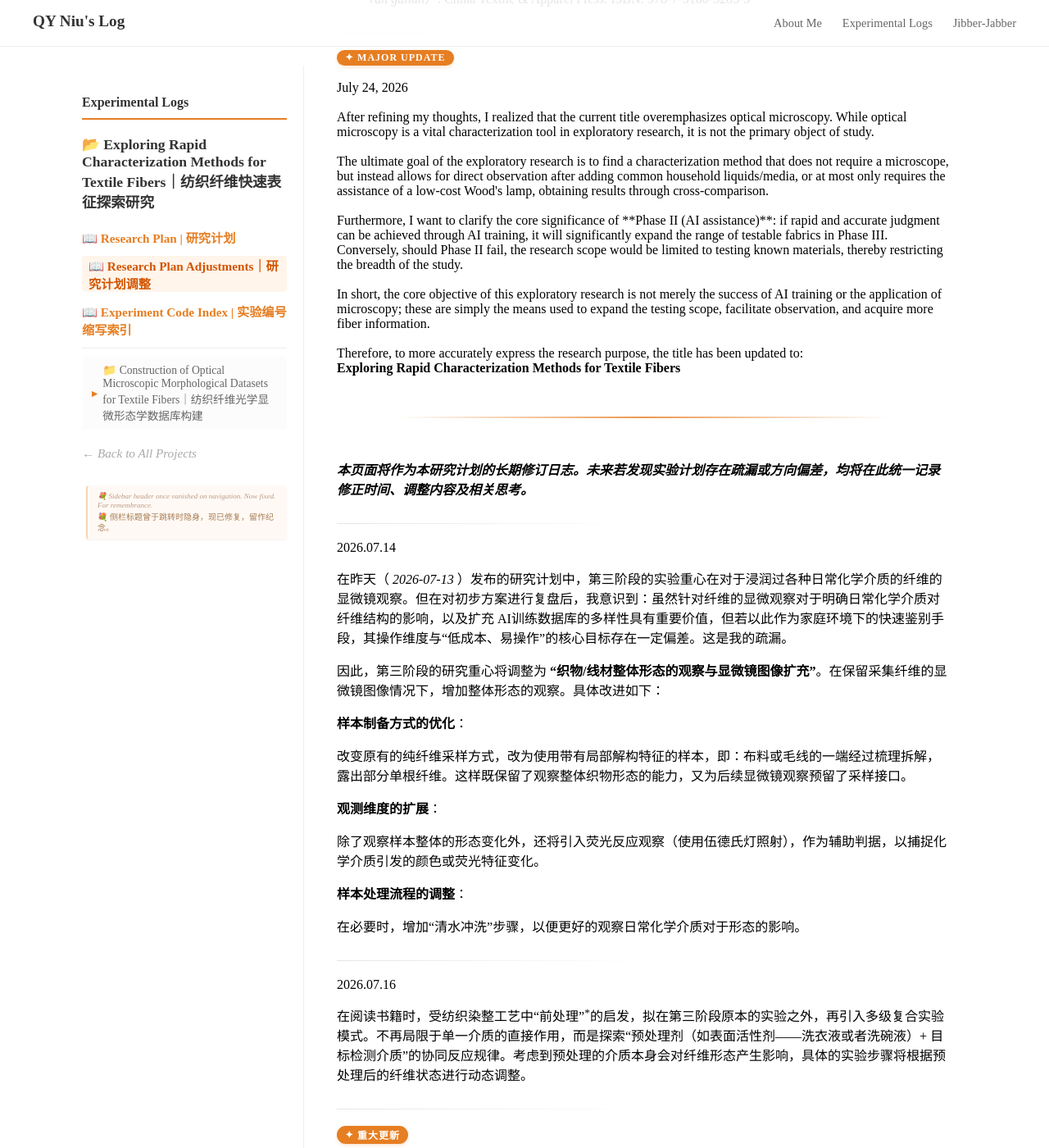
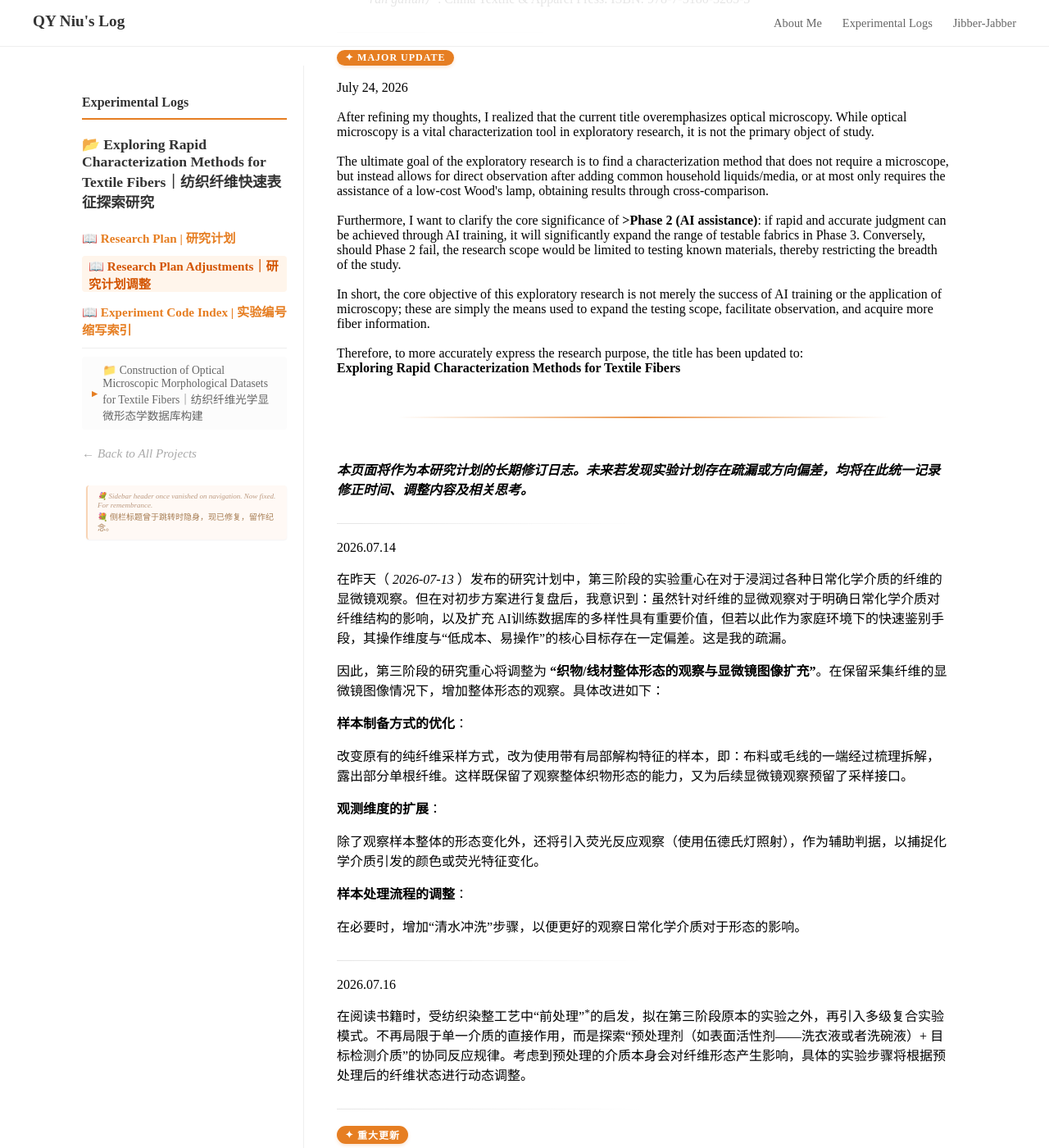
Before and after one commit to nqy-exp/nqy-exp.github.io, a Jekyll site: the page built from _projects/projectA/pa-rp-adjust.md, in a window 1280 px wide and 1400 px high, scrolled down 1178 px. Shown: the whole window at 82% size. Built offline with Jekyll 4.4.1, drawn with Linux system fonts in a browser that asks for light colours; some of the changed text lies outside the part shown.

Commit message:
Update pa-rp-adjust.md
careless
4 ** not change to strong

```diff
--- a/_projects/projectA/pa-rp-adjust.md
+++ b/_projects/projectA/pa-rp-adjust.md
@@ -50,7 +50,7 @@ After refining my thoughts, I realized that the current title overemphasizes opt
 <br><br>
 The ultimate goal of the exploratory research is to find a characterization method that does not require a microscope, but instead allows for direct observation after adding common household liquids/media, or at most only requires the assistance of a low-cost Wood's lamp, obtaining results through cross-comparison.
 <br><br>
-Furthermore, I want to clarify the core significance of **Phase II (AI assistance)**: if rapid and accurate judgment can be achieved through AI training, it will significantly expand the range of testable fabrics in Phase III. Conversely, should Phase II fail, the research scope would be limited to testing known materials, thereby restricting the breadth of the study.
+Furthermore, I want to clarify the core significance of <strong>>Phase 2 (AI assistance)</strong>: if rapid and accurate judgment can be achieved through AI training, it will significantly expand the range of testable fabrics in Phase 3. Conversely, should Phase 2 fail, the research scope would be limited to testing known materials, thereby restricting the breadth of the study.
 <br><br>
 In short, the core objective of this exploratory research is not merely the success of AI training or the application of microscopy; these are simply the means used to expand the testing scope, facilitate observation, and acquire more fiber information.
 <br><br>
@@ -101,7 +101,7 @@ Therefore, to more accurately express the research purpose, the title has been u
 <br>
 探索研究的最终目的是寻找到一种无需借助显微镜，而是滴入日常介质后，进行直接观察，或至多仅需借助低成本的伍德氏灯进行辅助，通过交叉对比后得出结果的表征手法。<br>
 <br>
-同时，我需要明确**第二阶段AI辅助**的核心意义：如果能够通过 AI 训练实现AI辅助快速准确的判定，将极大扩展第三阶段可测试的布料范围。反之，若第二阶段失败，研究范围将被局限于已知材料的测试，从而限制了研究对象的广度。<br>
+同时，我需要明确<strong>第二阶段AI辅助</strong>的核心意义：如果能够通过 AI 训练实现AI辅助快速准确的判定，将极大扩展第三阶段可测试的布料范围。反之，若第二阶段失败，研究范围将被局限于已知材料的测试，从而限制了研究对象的广度。<br>
 <br>
 总之，这项探索性研究的核心目标，并非仅仅是 AI 训练的成功或显微镜的应用，这些都只是为了扩大测试范围、辅助观察并获取更多纤维信息的手段。<br>
 <br>
```
